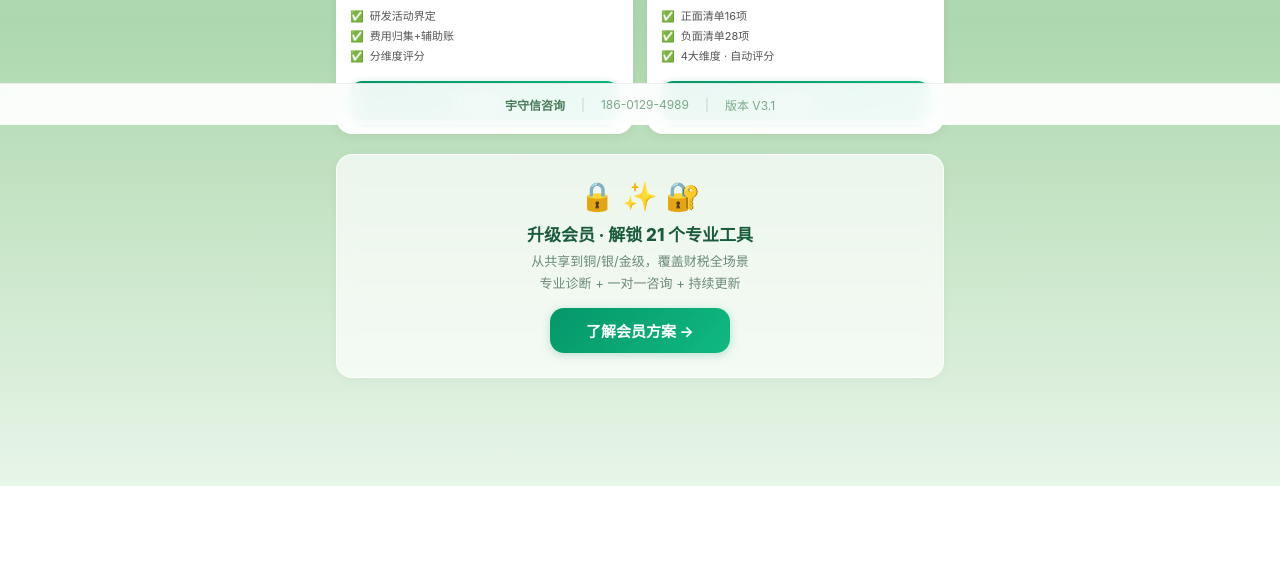
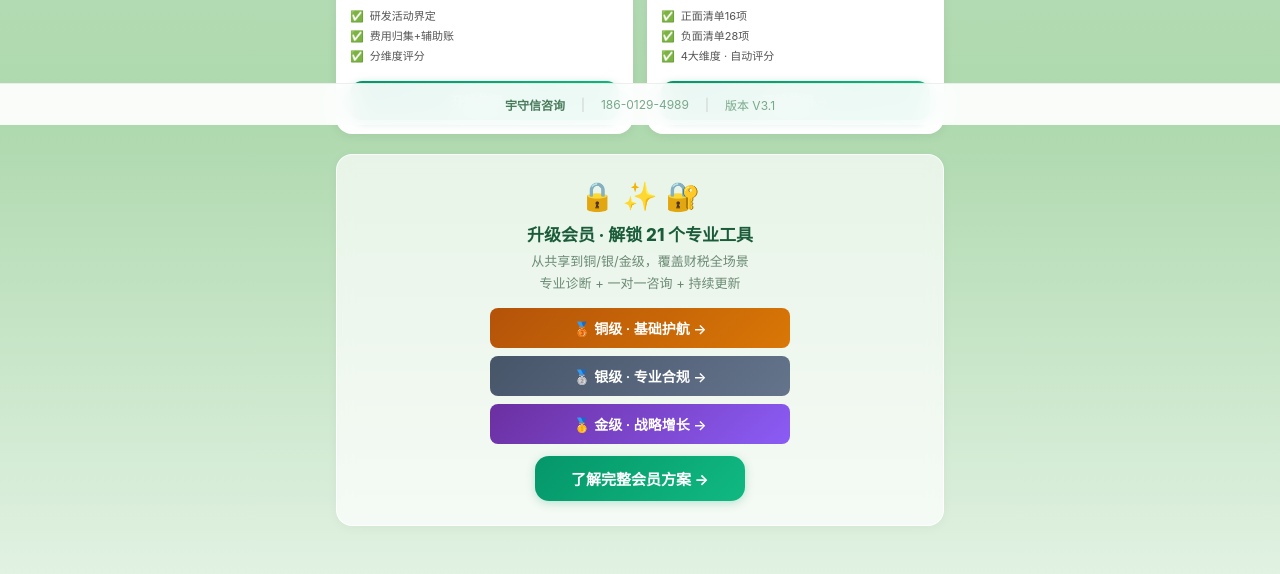
Before and after one commit to Sparrow528/checkup-landing, a plain HTML site: page index.html in a window 1280 px wide. Shown: the part 675-1249 px from the top of the page. Before the commit the page ends 1161 px from the top, so only its background shows below. Drawn offline with Linux system fonts and the light colour scheme.

Commit message:
推广优化: 添加铜级会员升级直达入口

```diff
--- a/index.html
+++ b/index.html
@@ -188,7 +188,12 @@ body{
     从共享到铜/银/金级，覆盖财税全场景<br>
     专业诊断 + 一对一咨询 + 持续更新
   </div>
-  <a href="https://sparrow528.github.io/tax-membership/" class="link">了解会员方案 →</a>
+  <div style="display:flex;flex-direction:column;gap:8px;max-width:300px;margin:12px auto 0">
+    <a href="https://sparrow528.github.io/copper-toolbox/" style="display:block;padding:10px 20px;background:linear-gradient(135deg,#b45309,#d97706);color:#fff;border-radius:8px;text-decoration:none;font-size:14px;font-weight:600">🥉 铜级 · 基础护航 →</a>
+    <a href="https://sparrow528.github.io/silver-toolbox/" style="display:block;padding:10px 20px;background:linear-gradient(135deg,#475569,#64748b);color:#fff;border-radius:8px;text-decoration:none;font-size:14px;font-weight:600">🥈 银级 · 专业合规 →</a>
+    <a href="https://sparrow528.github.io/gold-toolbox/" style="display:block;padding:10px 20px;background:linear-gradient(135deg,#6b2fa0,#8b5cf6);color:#fff;border-radius:8px;text-decoration:none;font-size:14px;font-weight:600">🥇 金级 · 战略增长 →</a>
+  </div>
+  <a href="https://sparrow528.github.io/tax-membership/" class="link" style="margin-top:12px">了解完整会员方案 →</a>
 </div>
 
 </div>
```
